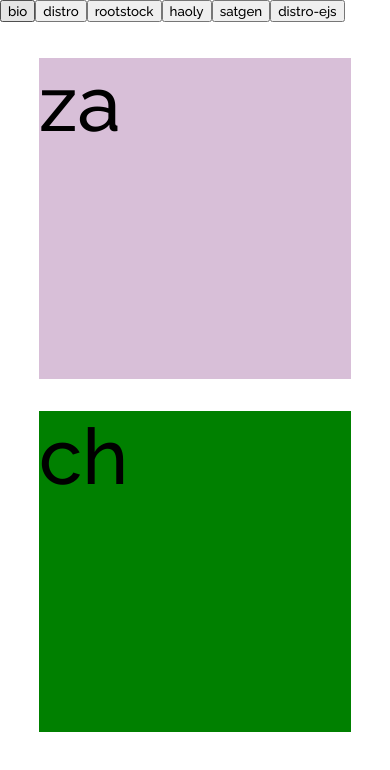
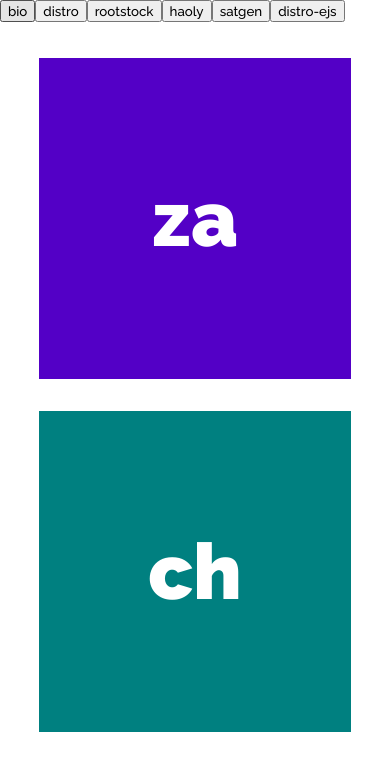
Before and after one commit to zachherwitz/portfolio, a React (Create React App) app: page / in a window 390 px wide. Shown: the top 770 px of the page. Built offline with nearby package versions, Linux system fonts and the light colour scheme.

Commit message:
mobile friendly lol

```diff
--- a/public/index.html
+++ b/public/index.html
@@ -3,7 +3,7 @@
   <head>
     <meta charset="utf-8" />
     <link rel="icon" href="%PUBLIC_URL%/favicon.ico" />
-    <link href="https://fonts.googleapis.com/css2?family=Raleway:wght@100;300;500&display=swap" rel="stylesheet">
+    <link href="https://fonts.googleapis.com/css2?family=Raleway:wght@100;300;500;900&display=swap" rel="stylesheet">
     <meta name="viewport" content="width=device-width, initial-scale=1" />
     <meta name="theme-color" content="#000000" />
     <meta
--- a/src/css/main.css
+++ b/src/css/main.css
@@ -23,26 +23,43 @@ nav {
   height: 40%;
   width: 80%;
   margin: 1rem auto;
-  background-color: thistle;
+  background-color: #5300C6;
+  display: flex;
+  flex-direction: column;
+  justify-content: center;
+  align-items: center;
+  color: white;
 }
 
 .splash-text-left p {
   margin: 0;
   padding: 0;
   font-size: 20vw;
+  font-weight: 900;
+}
+
+.left-container img {
+  max-width: 100%;
+  max-height: 100%;
 }
 
 .right-container {
   height: 40%;
   width: 80%;
   margin: 1rem auto;
-  background-color: green;
+  background-color: teal;
+  display: flex;
+  flex-direction: column;
+  justify-content: center;
+  align-items: center;
+  color: white;
 }
 
 .splash-text-right p {
   margin: 0;
   padding: 0;
   font-size: 20vw;
+  font-weight: 900;
 }
 
 @media screen and (min-width: 900px) {
--- a/src/css/main.scss
+++ b/src/css/main.scss
@@ -23,26 +23,43 @@ nav {
   height: 40%;
   width: 80%;
   margin: 1rem auto;
-  background-color: thistle;
+  background-color: #5300C6;
+  display: flex;
+  flex-direction: column;
+  justify-content: center;
+  align-items: center;
+  color: white;
 }
 
 .splash-text-left p {
   margin: 0;
   padding: 0;
   font-size: 20vw;
+  font-weight: 900;
+}
+
+.left-container img {
+  max-width: 100%;
+  max-height: 100%;
 }
 
 .right-container {
   height: 40%;
   width: 80%;
   margin: 1rem auto;
-  background-color: green;
+  background-color: teal;
+  display: flex;
+  flex-direction: column;
+  justify-content: center;
+  align-items: center;
+  color: white;
 }
 
 .splash-text-right p {
   margin: 0;
   padding: 0;
   font-size: 20vw;
+  font-weight: 900;
 }
 
 
@@ -66,7 +83,6 @@ nav {
     align-items: center;
     color: white;
     background-color: #5300C6;
-    // border: 2px solid white;
   }
 
   .splash-text-left p {
@@ -92,7 +108,6 @@ nav {
     align-items: center;
     color: white;
     background-color: teal;
-    // border: 2px solid white;
   }
 
   .splash-text-right p {
```
Also changed, not shown: 1 other file (tests, documents, lock files or other folders).
